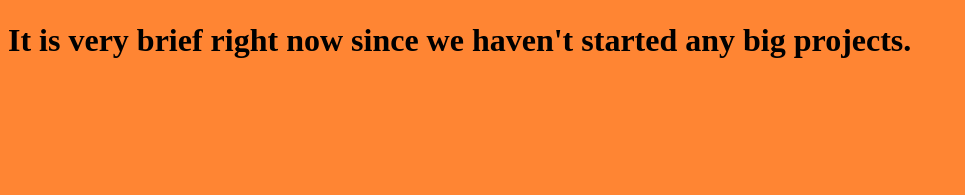
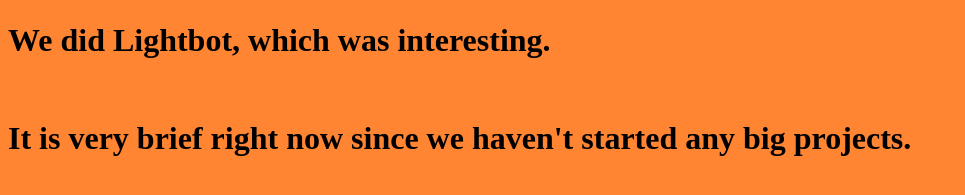
Before and after one commit to Diego-Garrido/CSP2020, a plain HTML site: page portfolio.html in a window 1280 px wide. Shown: the part 125-320 px from the top of the page, without its empty margins (0-965 px from the left). Drawn offline with Linux system fonts and the light colour scheme.

Commit message:
Update portfolio.html

```diff
--- a/portfolio.html
+++ b/portfolio.html
@@ -11,9 +11,9 @@
     <h1>This is my Portfolio Page!</h1>
     <img src="images/portfolio.jpg" height="250">
     <br>
+    <h1>   We did Lightbot, which was interesting.</h1>
+    <br>
     <h1>   It is very brief right now since we haven't started any big projects.</h1>
-    <br>
-    <h1>
     <br>
     <h1>
     <br>
```
